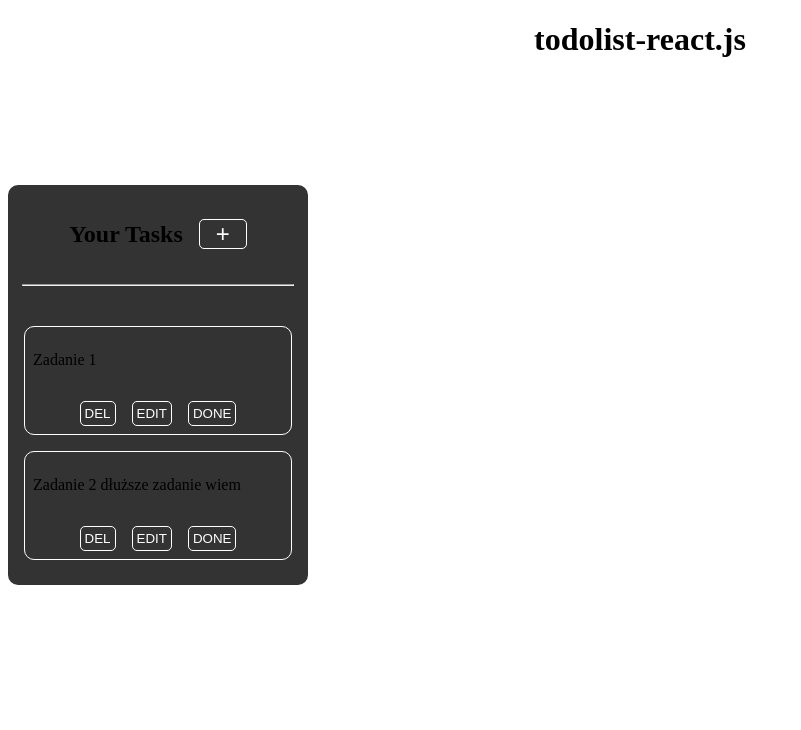
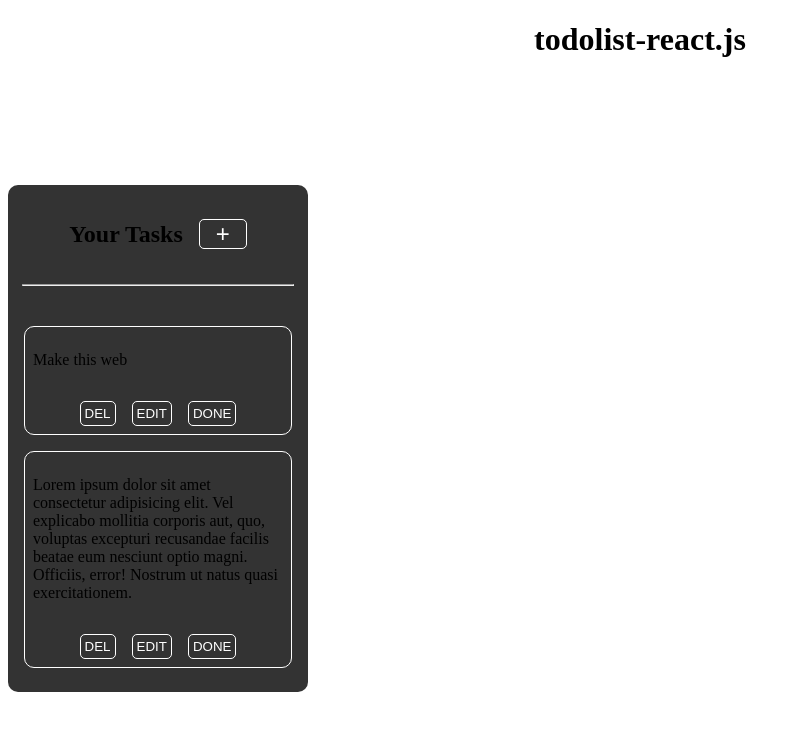
Before and after one commit to Ajgorek04/todolist-react, a React (Vite) app: page / in a window 1280 px wide. Shown: the top 730 px of the page, without its empty margins (0-801 px from the left). Built offline with nearby package versions, Linux system fonts and the light colour scheme; the HTML template or start-up script is replaced by a standard one.

Commit message:
Finishing

```diff
--- a/src/App.jsx
+++ b/src/App.jsx
@@ -6,8 +6,12 @@ import { List } from "./components/List/List";
 function App() {
     const [formVisibility, setFormVisibility] = useState(false);
     const [tasks, setTasks] = useState([
-        { taskName: "Zadanie 1", done: false, id: 1 },
-        { taskName: "Zadanie 2 dłuższe zadanie wiem", done: true, id: 2 },
+        { taskName: "Make this web", id: 1 },
+        {
+            taskName:
+                "Lorem ipsum dolor sit amet consectetur adipisicing elit. Vel explicabo mollitia corporis aut, quo, voluptas excepturi recusandae facilis beatae eum nesciunt optio magni. Officiis, error! Nostrum ut natus quasi exercitationem.",
+            id: 2,
+        },
     ]);
 
     const handleButtonClick = () => {
```
